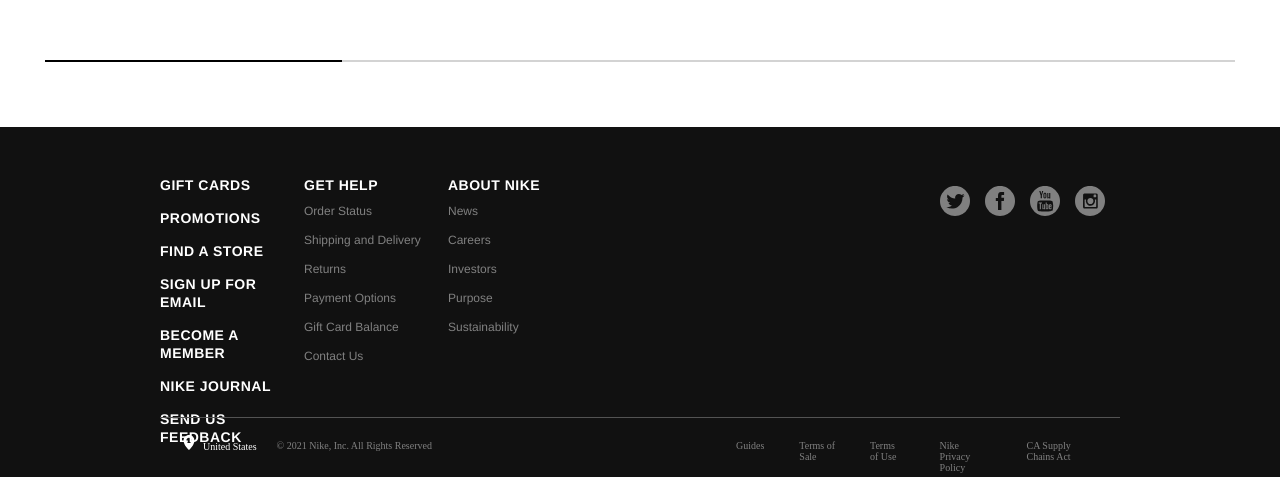
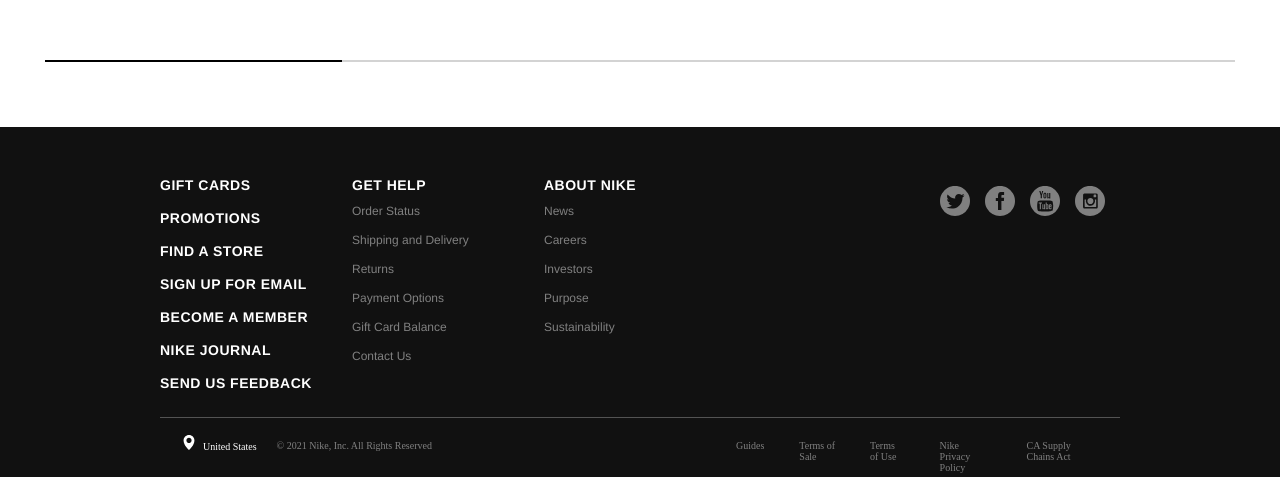
Before and after one commit to NikeSDC/relatedProducts, a React app: page / in a window 1280 px wide. Shown: the part 4397-4874 px from the top of the page. Built offline with nearby package versions, Linux system fonts and the light colour scheme; no server answers; the HTML template or start-up script is replaced by a standard one.

Commit message:
Resized containers in footer to improved downscale

```diff
--- a/client/public/style.css
+++ b/client/public/style.css
@@ -413,27 +413,27 @@
 }
 
 .footerFirstCollumn {
-  width:15%;
+  width: 20%;
   height: 100%;
   /* background-color: red; */
 }
 
 .footerHelp {
   color: white;
-  width:15%;
+  width: 20%;
   height: 100%;
   /* background-color: pink; */
 }
 
 .footerAbout {
   color: white;
-  width:15%;
+  width: 20%;
   height: 100%;
   /* background-color: green; */
 }
 
 .footerRight {
-  width: 55%;
+  width: 40%;
   height: 100%;
   /* background-color: orange; */
 }
```
Also changed, not shown: client/public/bundle.js.
